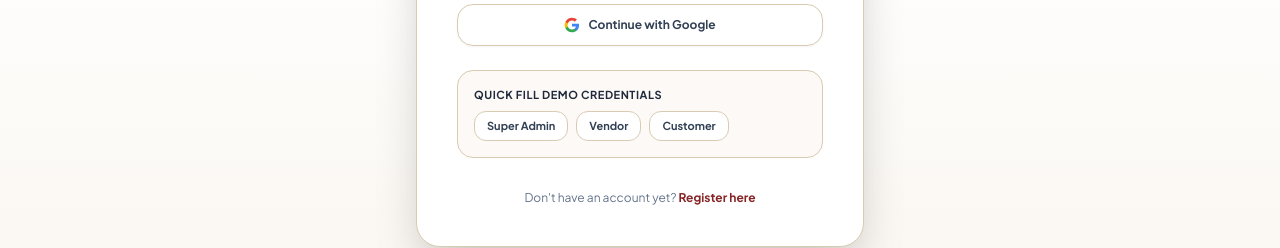
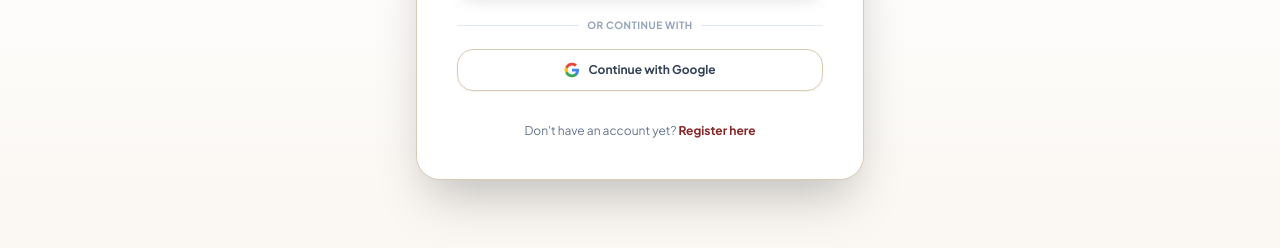
Before and after one commit to Saidulhimu/WedPlan-Client, a Next.js app: page /sign-in in a window 1280 px wide. Shown: the part 593-841 px from the top of the page. Built offline with nearby package versions, Linux system fonts and the light colour scheme; no server answers; a web font is replaced by a local one.

Commit message:
security: remove quick fill demo credentials from production sign-in

```diff
--- a/src/app/(auth)/sign-in/page.tsx
+++ b/src/app/(auth)/sign-in/page.tsx
@@ -44,12 +44,6 @@ export default function SignInPage() {
     } finally {
       setLoading(false);
     }
-  };
-
-  const handleQuickFill = (demoEmail: string, demoPass: string) => {
-    setEmail(demoEmail);
-    setPassword(demoPass);
-    toast.info(`Filled credentials for ${demoEmail}`);
   };
 
   const handleGoogleLogin = () => {
@@ -186,35 +180,6 @@ export default function SignInPage() {
           </button>
         </div>
 
-        {/* Demo Credentials Quick Fill Box for Evaluation */}
-        <div className="rounded-2xl bg-wedding-50/80 border border-champagne-300 p-4 text-xs space-y-2">
-          <p className="font-bold text-slate-800 text-[11px] uppercase tracking-wider">
-            Quick Fill Demo Credentials
-          </p>
-          <div className="flex flex-wrap gap-2">
-            <button
-              type="button"
-              onClick={() => handleQuickFill("saidulhimuu@gmail.com", "Himel12345")}
-              className="rounded-xl bg-white px-3 py-1.5 text-[11px] font-bold text-slate-700 border border-champagne-300 hover:border-wedding-500 hover:text-wedding-600 hover:shadow-sm transition-all"
-            >
-              Super Admin
-            </button>
-            <button
-              type="button"
-              onClick={() => handleQuickFill("saidulislam5595@gmail.com", "saidul12345")}
-              className="rounded-xl bg-white px-3 py-1.5 text-[11px] font-bold text-slate-700 border border-champagne-300 hover:border-wedding-500 hover:text-wedding-600 hover:shadow-sm transition-all"
-            >
-              Vendor
-            </button>
-            <button
-              type="button"
-              onClick={() => handleQuickFill("hmcreationn@gmail.com", "hm123456")}
-              className="rounded-xl bg-white px-3 py-1.5 text-[11px] font-bold text-slate-700 border border-champagne-300 hover:border-wedding-500 hover:text-wedding-600 hover:shadow-sm transition-all"
-            >
-              Customer
-            </button>
-          </div>
-        </div>
 
         {/* Footer */}
         <p className="text-center text-xs text-slate-500 pt-2">
```
Also changed, not shown: 1 other file (tests, documents, lock files or other folders).
